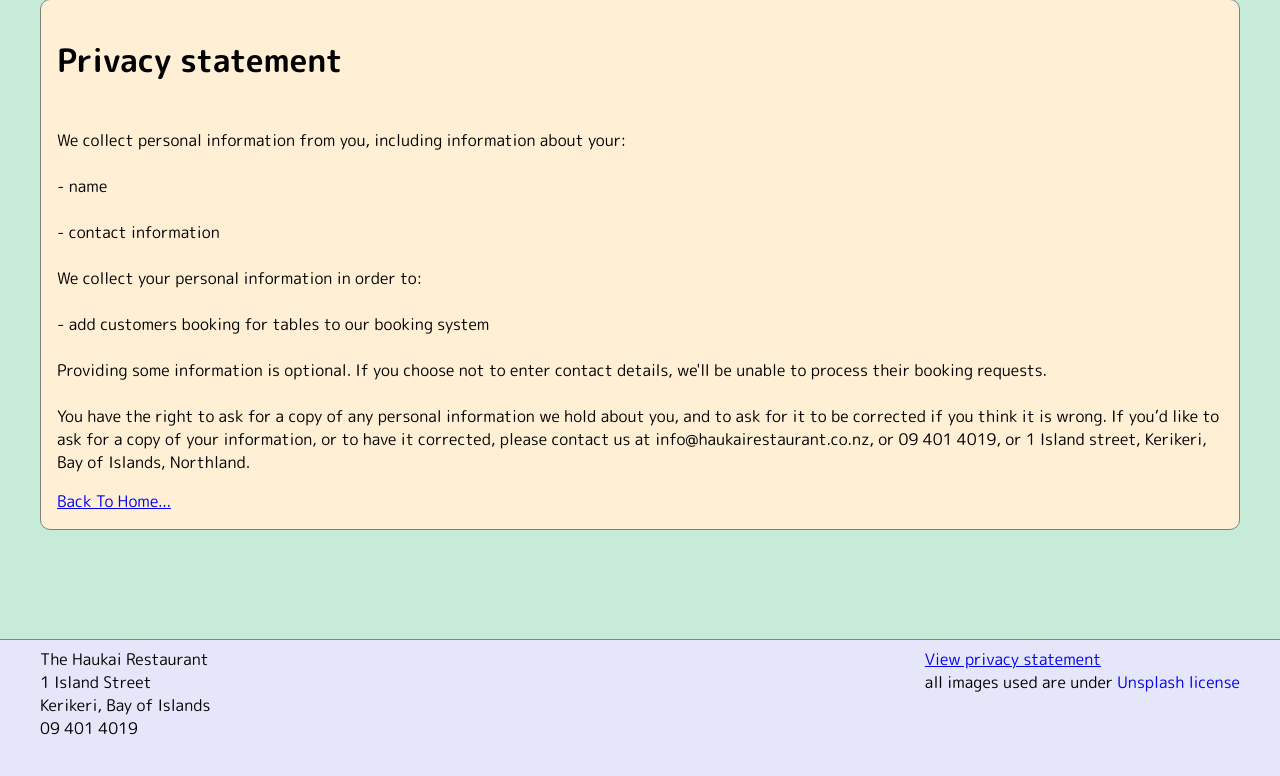
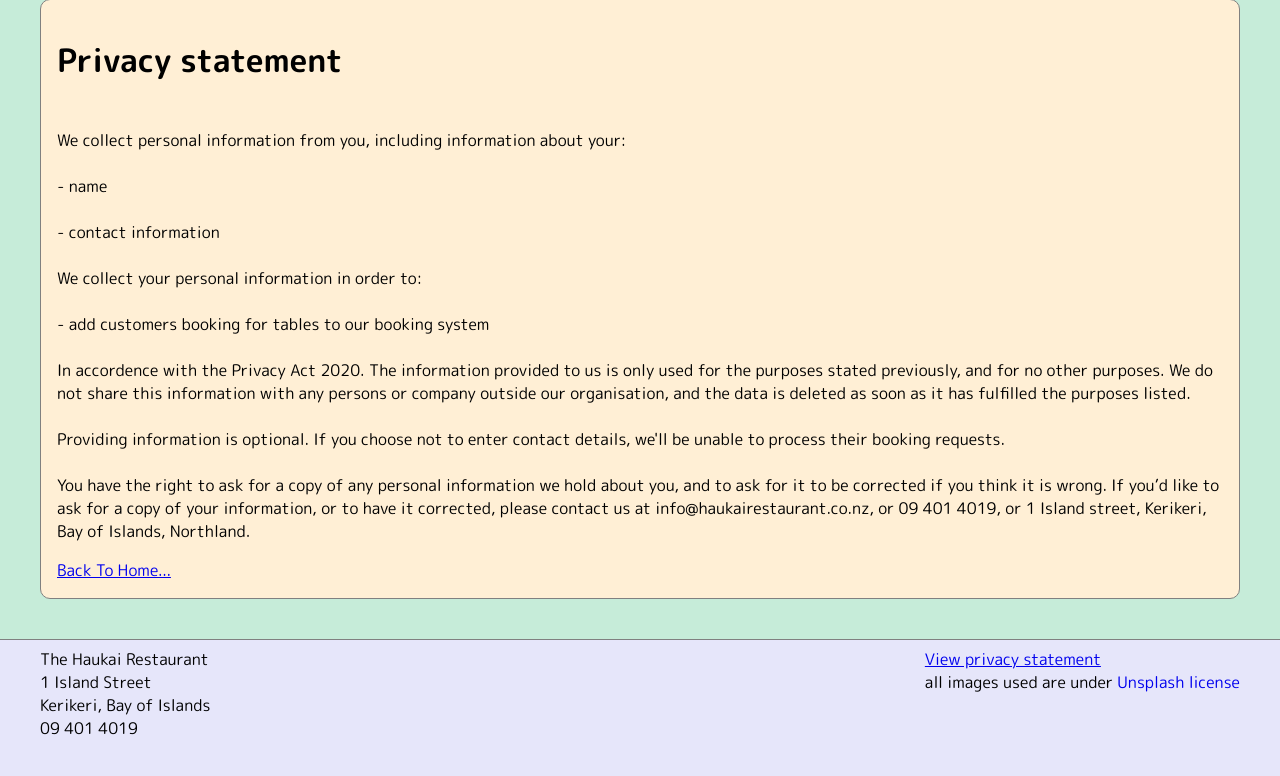
Before and after one commit to mike-parkin/AS2, a PHP site: page /pages/privacy.html in a window 1280 px wide. Shown: the part 106-882 px from the top of the page. Run offline with PHP 8.4, Linux system fonts and the light colour scheme.

Commit message:
add more stuff

```diff
--- a/pages/privacy.html
+++ b/pages/privacy.html
@@ -44,7 +44,8 @@
                      - contact information<br/>
                     We collect your personal information in order to:<br/>
                      - add customers booking for tables to our booking system<br/>
-                    Providing some information is optional. If you choose not to enter contact details, we'll be unable to process their booking requests.<br/>
+                    In accordence with the Privacy Act 2020. The information provided to us is only used for the purposes stated previously, and for no other purposes. We do not share this information with any persons or company outside our organisation, and the data is deleted as soon as it has fulfilled the purposes listed.<br/>
+                    Providing information is optional. If you choose not to enter contact details, we'll be unable to process their booking requests.<br/>
                     You have the right to ask for a copy of any personal information we hold about you, and to ask for it to be corrected if you think it is wrong. If you’d like to ask for a copy of your information, or to have it corrected, please contact us at info@haukairestaurant.co.nz, or 09 401 4019, or 1 Island street, Kerikeri, Bay of Islands, Northland.
                 </p>
                 <a class="underlined" href="../index.html">Back To Home...</a>
--- a/styles/header.css
+++ b/styles/header.css
@@ -34,6 +34,7 @@ header {
     flex-direction: column;
     align-items: center;
     width: 100%;
+    border-bottom: 1px solid gray;
 }
 
 .closed {
@@ -70,9 +71,11 @@ header {
 }
 
 @media only screen and (min-width: 768px) {
-    #nav-menu-button {
+    #nav-menu-button,
+    #phone-menu {
         display: none;
     }
+
 
     header {
         height: 6rem;
@@ -91,11 +94,3 @@ header {
         display: flex;
     }
 }
-
-@media only screen and (min-width: 1024px) {
-
-}
-
-@media only screen and (min-width: 1280px) {
-
-}
```
Also changed, not shown: styles/homepage.css (+0 -8 lines), styles/menupage.css (+0 -8 lines).
